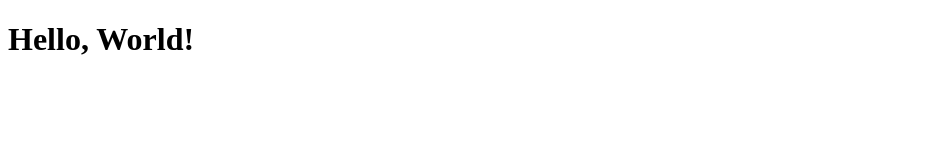
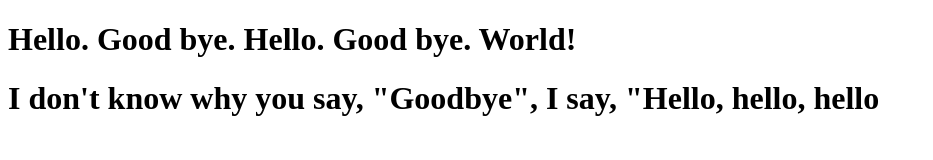
Before and after one commit to jmiralo84/CS3338-first-project, a plain HTML site: page index.html in a window 1280 px wide. Shown: the whole page, without its empty margins (0-933 px from the left). Drawn offline with Linux system fonts and the light colour scheme.

Commit message:
Update greeting text in index.html with Beatles lyrics

```diff
--- a/index.html
+++ b/index.html
@@ -6,6 +6,7 @@
     <title>My First Project</title>
 </head>
 <body>
-    <h1>Hello, World!</h1>
+    <h1>Hello. Good bye. Hello. Good bye. World!</h1>
+    <h1>I don't know why you say, "Goodbye", I say, "Hello, hello, hello</h1>
 </body>
 </html>
```
